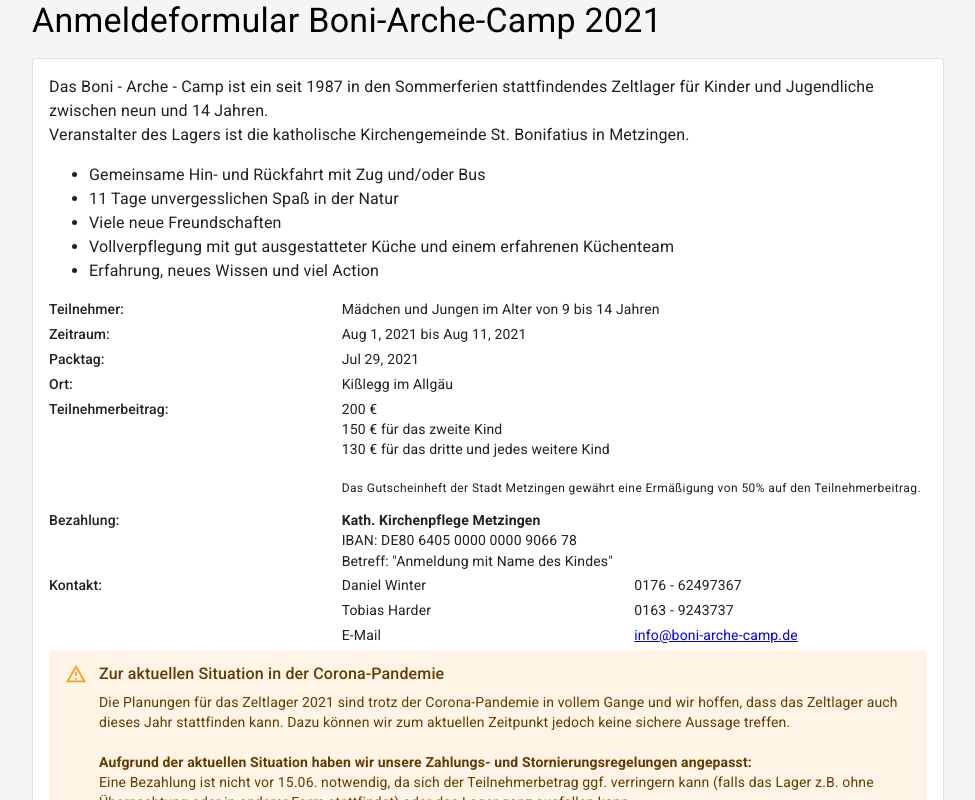
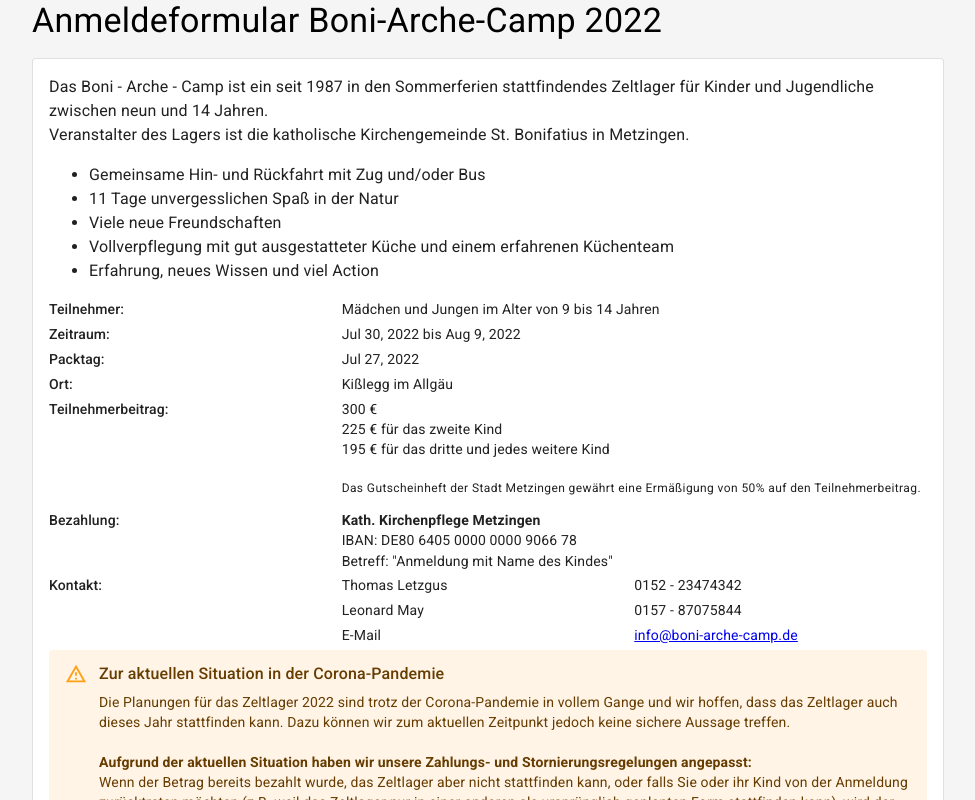
Before and after one commit to Fensterbank/camp-registration, a React (Create React App) app in the folder registration-ui/: page / in a window 1280 px wide. Shown: the top 800 px of the page, without its empty margins (152-1127 px from the left). Built offline with nearby package versions, Linux system fonts and the light colour scheme.

Commit message:
updated info for 2022

```diff
--- a/registration-ui/src/SuccessMessage.tsx
+++ b/registration-ui/src/SuccessMessage.tsx
@@ -13,7 +13,7 @@
     <CardContent>
     <Typography variant="h5" component="h2" gutterBottom>Anmeldung gespeichert</Typography>
     <Typography variant="body1" gutterBottom>Ihre Anmeldung wurde gespeichert.</Typography>
-    <Typography variant="body1" gutterBottom>Wenn das weitere Vorgehen im Hinblick auf die Corona-Pandemie klar ist, können Sie ab dem 30.06. den fälligen Betrag unter Angabe des Betreffs »Anmeldung {name}« an folgendes Konto überweisen:</Typography>
+    <Typography variant="body1" gutterBottom>Bitte überweisen Sie den fälligen Betrag unter Angabe des Betreffs »Anmeldung {name}« an folgendes Konto:</Typography>
     <Typography variant="body1" gutterBottom>
        <b>{config.payment.name}</b><br />
        IBAN: {config.payment.iban}
--- a/registration-ui/src/config.json
+++ b/registration-ui/src/config.json
@@ -1,5 +1,5 @@
 {
-  "title": "Anmeldeformular Boni-Arche-Camp 2021",
+  "title": "Anmeldeformular Boni-Arche-Camp 2022",
   "information": "Das Boni - Arche - Camp ist ein seit 1987 in den Sommerferien stattfindendes Zeltlager für Kinder und Jugendliche zwischen neun und 14 Jahren.<br />Veranstalter des Lagers ist die katholische Kirchengemeinde St. Bonifatius in Metzingen.",
   "facts": [
     "Gemeinsame Hin- und Rückfahrt mit Zug und/oder Bus",
@@ -10,31 +10,31 @@
   ],
   "alert": {
     "title": "Zur aktuellen Situation in der Corona-Pandemie",
-    "text": "Die Planungen für das Zeltlager 2021 sind trotz der Corona-Pandemie in vollem Gange und wir hoffen, dass das Zeltlager auch dieses Jahr stattfinden kann. Dazu können wir zum aktuellen Zeitpunkt jedoch keine sichere Aussage treffen.<br /><br /><b>Aufgrund der aktuellen Situation haben wir unsere Zahlungs- und Stornierungsregelungen angepasst:</b><br />Eine Bezahlung ist nicht vor 15.06. notwendig, da sich der Teilnehmerbetrag ggf. verringern kann (falls das Lager z.B. ohne Übernachtung oder in anderer Form stattfindet) oder das Lager ganz ausfallen kann.<br />Wenn der Betrag bereits bezahlt wurde, das Zeltlager aber nicht stattfinden kann, oder falls Sie oder ihr Kind von der Anmeldung zurücktreten möchten (z.B. aus Sicherheitsgründen oder weil das Zeltlager nur in einer anderen als ursprünglich geplanten Form stattfinden kann), wird der <b>gesamte Teilnehmerbetrag</b> vollständig erstattet.<br /><br />Über die weitere Entwicklung werden wir Sie per E-Mail informieren."
+    "text": "Die Planungen für das Zeltlager 2022 sind trotz der Corona-Pandemie in vollem Gange und wir hoffen, dass das Zeltlager auch dieses Jahr stattfinden kann. Dazu können wir zum aktuellen Zeitpunkt jedoch keine sichere Aussage treffen.<br /><br /><b>Aufgrund der aktuellen Situation haben wir unsere Zahlungs- und Stornierungsregelungen angepasst:</b><br />Wenn der Betrag bereits bezahlt wurde, das Zeltlager aber nicht stattfinden kann, oder falls Sie oder ihr Kind von der Anmeldung zurücktreten möchten (z.B. weil das Zeltlager nur in einer anderen als ursprünglich geplanten Form stattfinden kann), wird der <b>gesamte Teilnehmerbetrag</b> vollständig erstattet.<br /><br />Über eventuelle Entwicklungen werden wir Sie per E-Mail informieren."
   },
-  "begin": "2021-08-01",
-  "end": "2021-08-11",
-  "packday": "2021-07-29",
+  "begin": "2022-07-30",
+  "end": "2022-08-09",
+  "packday": "2022-07-27",
   "location": "Kißlegg im Allgäu",
   "participants": "Mädchen und Jungen im Alter von 9 bis 14 Jahren",
   "pricing": {
     "lines": [
-      "200 €",
-      "150 € für das zweite Kind",
-      "130 € für das dritte und jedes weitere Kind"
+      "300 €",
+      "225 € für das zweite Kind",
+      "195 € für das dritte und jedes weitere Kind"
     ],
     "suffix": "Das Gutscheinheft der Stadt Metzingen gewährt eine Ermäßigung von 50% auf den Teilnehmerbeitrag."
   },
   "contacts": [
     {
       "type": "phone",
-      "label": "Daniel Winter",
-      "value": "0176 - 62497367"
+      "label": "Thomas Letzgus",
+      "value": "0152 - 23474342"
     },
     {
       "type": "phone",
-      "label": "Tobias Harder",
-      "value": "0163 - 9243737"
+      "label": "Leonard May",
+      "value": "0157 - 87075844"
     },
     {
       "type": "mail",
```
